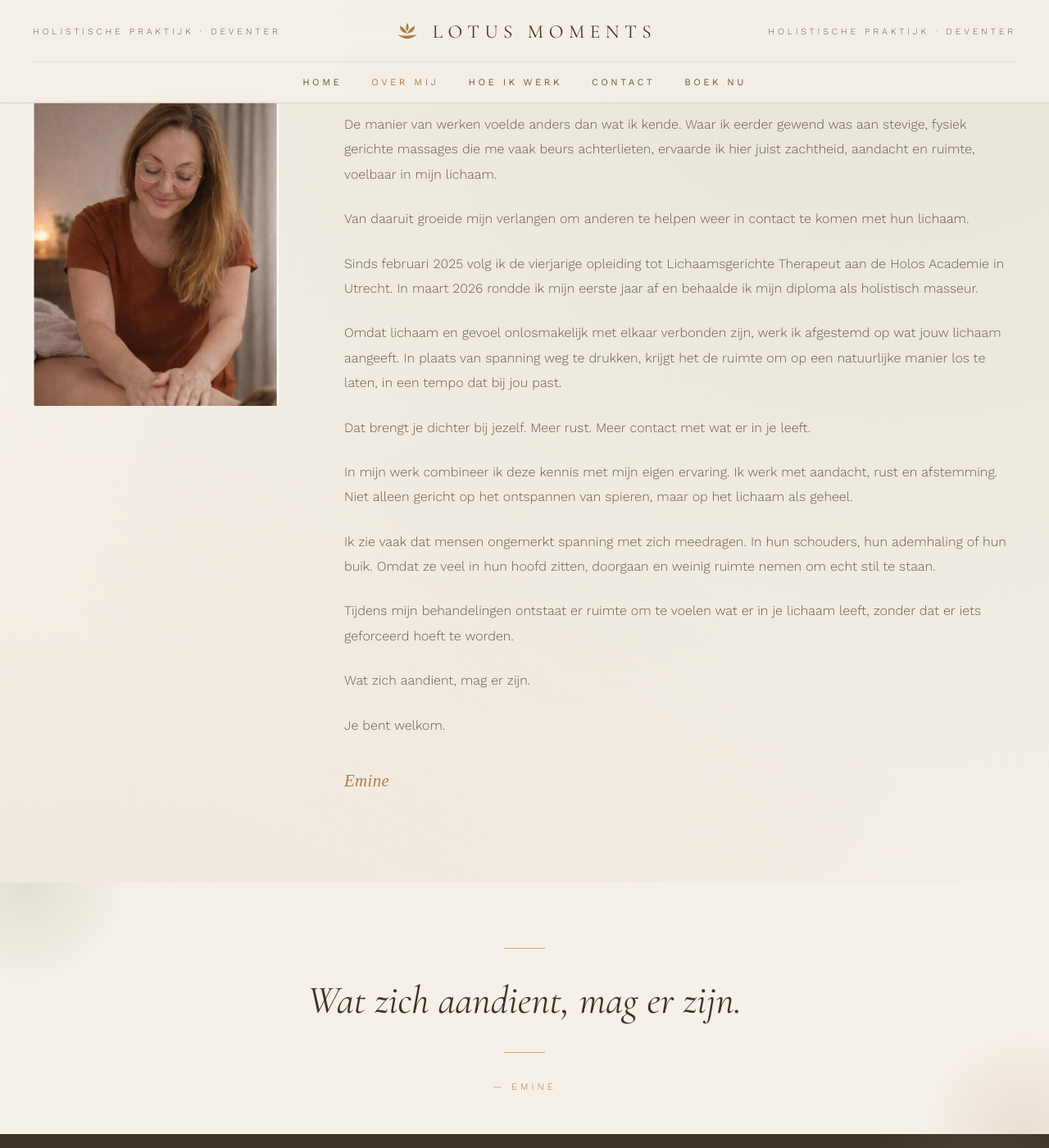
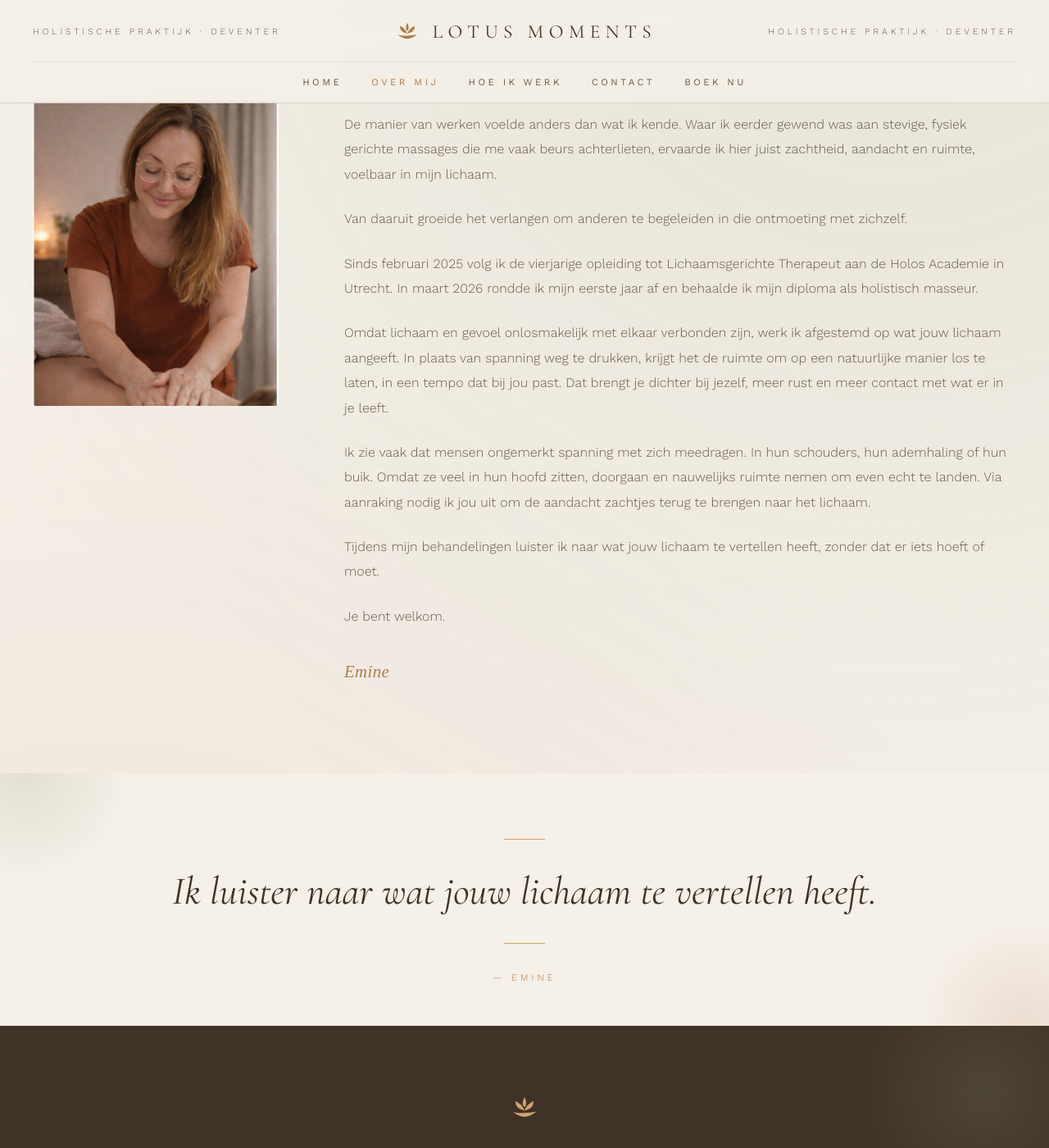
Before and after one commit to LotusMoments/website, a Jekyll site: the page built from over-mij.md, in a window 1280 px wide and 1400 px high, scrolled down 498 px. Shown: the whole window at 82% size. Built offline with Jekyll 4.4.1, drawn with Linux system fonts in a browser that asks for light colours; some of the changed text lies outside the part shown.

Commit message:
Verfijn teksten, verberg tijdsduren en verwijder verbindingsstreepjes
- Over mij: nieuwe tekst met vloeiendere opbouw en nieuw citaat
- Behandelingen: fasenamen herzien, tijdsduren verborgen, teaser toegevoegd
- Siteteksten: verbindingsstreepjes vervangen door komma's
- CSS: tijdskolom in sessie-detail verborgen

```diff
--- a/_includes/footer.html
+++ b/_includes/footer.html
@@ -14,7 +14,7 @@
     <div class="ft-grid">
       <div class="ft-col">
         <h4>Over de praktijk</h4>
-        <p class="tag">Een holistische praktijk voor vrouwen — rust, veerkracht en ruimte om te ontvouwen.</p>
+        <p class="tag">Een holistische praktijk voor vrouwen. Rust, veerkracht en ruimte om te ontvouwen.</p>
       </div>
       <div class="ft-col">
         <h4>Contact</h4>
--- a/_layouts/home.html
+++ b/_layouts/home.html
@@ -16,7 +16,7 @@ layout: default
       <div class="hero-copy">
         <div class="kicker"><span class="kicker-dot"></span>Voor vrouwen</div>
         <h1>Vertragen,<br>voelen,<br><em>ontvouwen</em>.</h1>
-        <p class="hero-lede">Holistische massage — een zachte plek waar lichaam en geest samenkomen. Tijdens een Lotus Moment geef je jezelf de ruimte om te vertragen en bewust aanwezig te zijn bij wat er in je lichaam leeft. Geen protocol — enkel aandacht, warme olie, en ruimte voor wat er is.</p>
+        <p class="hero-lede">Holistische massage, een zachte plek waar lichaam en geest samenkomen. Tijdens een Lotus Moment geef je jezelf de ruimte om te vertragen en bewust aanwezig te zijn bij wat er in je lichaam leeft. Geen protocol, enkel aandacht, warme olie en ruimte voor wat er is.</p>
         <a class="cta" href="{{ site.social_links.calendly }}" target="_blank" rel="noopener">
           Boek jouw moment <span class="arr">→</span>
         </a>
--- a/assets/css/style.css
+++ b/assets/css/style.css
@@ -603,6 +603,7 @@ img {
 }
 
 .phase-e .d {
+  display: none;
   font-size: .7rem;
   letter-spacing: .3em;
   text-transform: uppercase;
--- a/over-mij.md
+++ b/over-mij.md
@@ -23,21 +23,15 @@ description: "Lees meer over Emine en haar pad naar lichaamsgericht werken. Sind
 
         <p>De manier van werken voelde anders dan wat ik kende. Waar ik eerder gewend was aan stevige, fysiek gerichte massages die me vaak beurs achterlieten, ervaarde ik hier juist zachtheid, aandacht en ruimte, voelbaar in mijn lichaam.</p>
 
-        <p>Van daaruit groeide mijn verlangen om anderen te helpen weer in contact te komen met hun lichaam.</p>
+        <p>Van daaruit groeide het verlangen om anderen te begeleiden in die ontmoeting met zichzelf.</p>
 
         <p>Sinds februari 2025 volg ik de vierjarige opleiding tot Lichaamsgerichte Therapeut aan de Holos Academie in Utrecht. In maart 2026 rondde ik mijn eerste jaar af en behaalde ik mijn diploma als holistisch masseur.</p>
 
-        <p>Omdat lichaam en gevoel onlosmakelijk met elkaar verbonden zijn, werk ik afgestemd op wat jouw lichaam aangeeft. In plaats van spanning weg te drukken, krijgt het de ruimte om op een natuurlijke manier los te laten, in een tempo dat bij jou past.</p>
+        <p>Omdat lichaam en gevoel onlosmakelijk met elkaar verbonden zijn, werk ik afgestemd op wat jouw lichaam aangeeft. In plaats van spanning weg te drukken, krijgt het de ruimte om op een natuurlijke manier los te laten, in een tempo dat bij jou past. Dat brengt je dichter bij jezelf, meer rust en meer contact met wat er in je leeft.</p>
 
-        <p>Dat brengt je dichter bij jezelf. Meer rust. Meer contact met wat er in je leeft.</p>
+        <p>Ik zie vaak dat mensen ongemerkt spanning met zich meedragen. In hun schouders, hun ademhaling of hun buik. Omdat ze veel in hun hoofd zitten, doorgaan en nauwelijks ruimte nemen om even echt te landen. Via aanraking nodig ik jou uit om de aandacht zachtjes terug te brengen naar het lichaam.</p>
 
-        <p>In mijn werk combineer ik deze kennis met mijn eigen ervaring. Ik werk met aandacht, rust en afstemming. Niet alleen gericht op het ontspannen van spieren, maar op het lichaam als geheel.</p>
-
-        <p>Ik zie vaak dat mensen ongemerkt spanning met zich meedragen. In hun schouders, hun ademhaling of hun buik. Omdat ze veel in hun hoofd zitten, doorgaan en weinig ruimte nemen om echt stil te staan.</p>
-
-        <p>Tijdens mijn behandelingen ontstaat er ruimte om te voelen wat er in je lichaam leeft, zonder dat er iets geforceerd hoeft te worden.</p>
-
-        <p>Wat zich aandient, mag er zijn.</p>
+        <p>Tijdens mijn behandelingen luister ik naar wat jouw lichaam te vertellen heeft, zonder dat er iets hoeft of moet.</p>
 
         <p>Je bent welkom.</p>
 
@@ -49,6 +43,6 @@ description: "Lees meer over Emine en haar pad naar lichaamsgericht werken. Sind
 </section>
 
 <section class="pullquote">
-  <blockquote>Wat zich aandient, mag er zijn.</blockquote>
+  <blockquote>Ik luister naar wat jouw lichaam te vertellen heeft.</blockquote>
   <div class="cite">— Emine</div>
 </section>
```
Also changed, not shown: _data/behandelingen.yml (+10 -9 lines), contact.md (+1 -1 lines).
